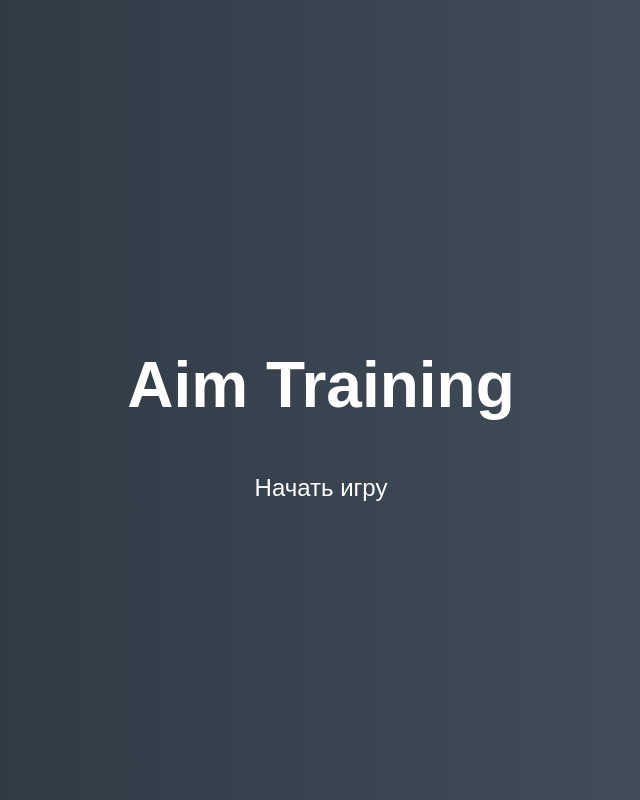
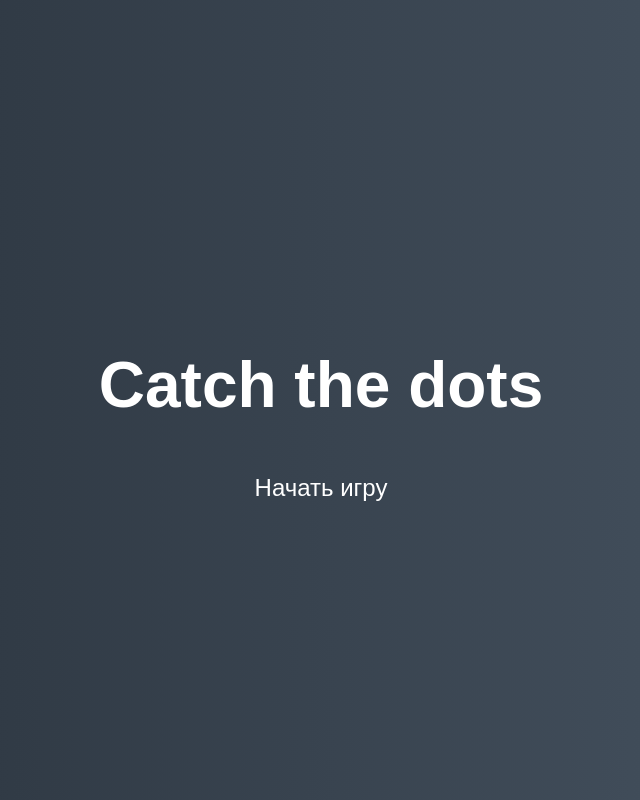
Before and after one commit to InnokentyKedrov/Catch-the-dots, a plain HTML site: page index.html in a window 1280 px wide. Shown: the top 800 px of the page, without its empty margins (319-959 px from the left). Drawn offline with Linux system fonts and the light colour scheme; a web font is replaced by a local one.

Commit message:
Change name

```diff
--- a/index.html
+++ b/index.html
@@ -4,11 +4,11 @@
     <meta charset="UTF-8" />
     <meta name="viewport" content="width=device-width, initial-scale=1.0" />
     <link rel="stylesheet" href="styles.css" />
-    <title>Aim Training | Проект 5</title>
+    <title>Catch the dots</title>
   </head>
   <body>
     <div class="screen">
-      <h1>Aim Training</h1>
+      <h1>Catch the dots</h1>
       <a href="#" class="start" id="start">Начать игру</a>
     </div>
 
```
